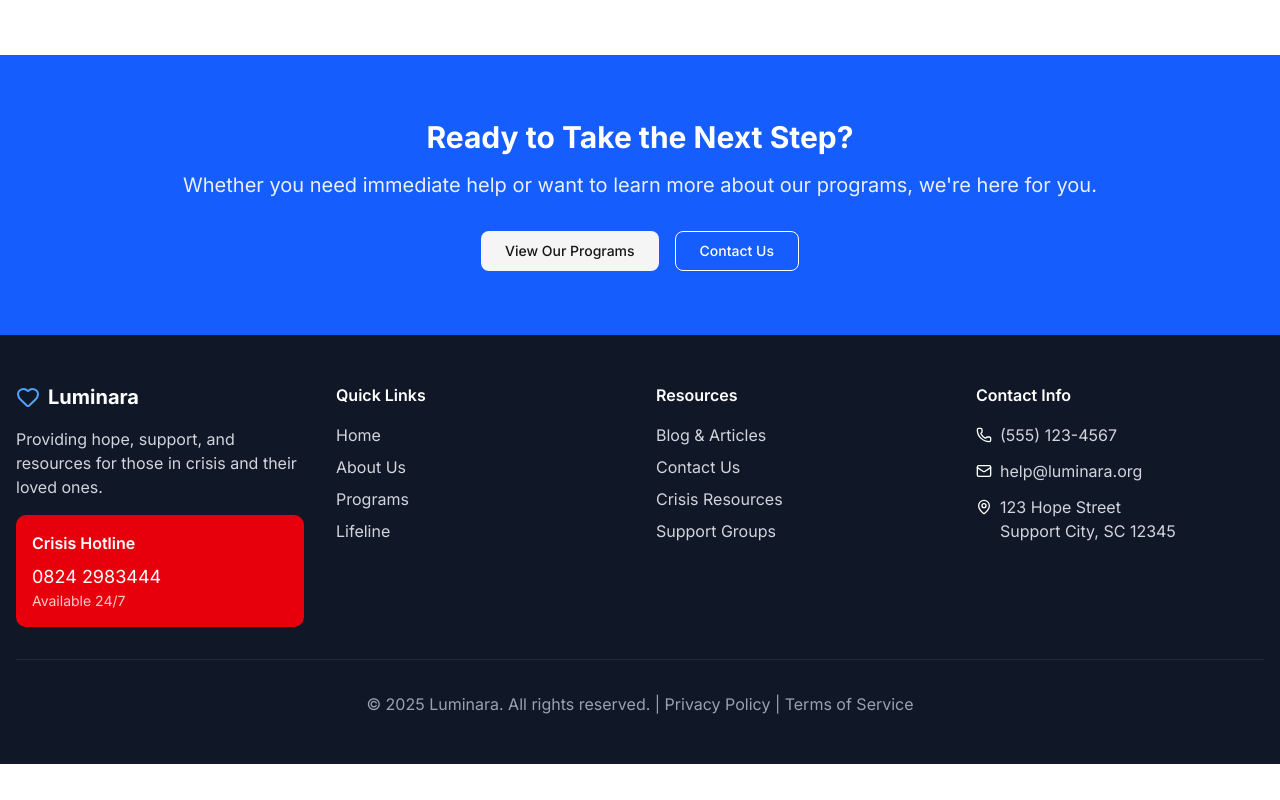
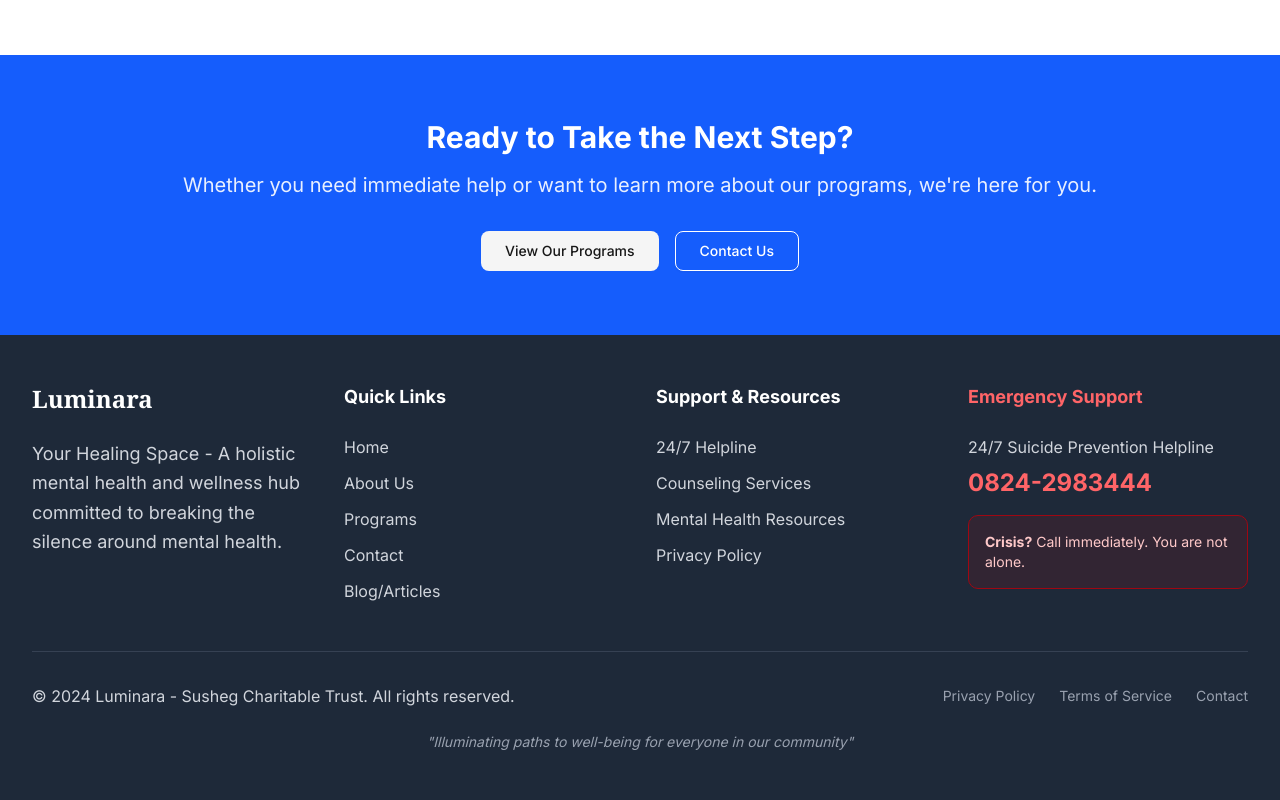
Before and after one commit to UthpalSuvarna/luminara, a Next.js app in the folder frontend/: page / in a window 1280 px wide. Shown: the part 1462-2262 px from the top of the page. Before the commit the page ends 2226 px from the top, so only its background shows below. Built offline with nearby package versions, Linux system fonts and the light colour scheme.

Commit message:
Updated footer

```diff
--- a/frontend/src/components/footer.tsx
+++ b/frontend/src/components/footer.tsx
@@ -1,103 +1,125 @@
 import Link from "next/link"
-import { Heart, Phone, Mail, MapPin } from "lucide-react"
 
 export function Footer() {
   return (
-    <footer className="bg-gray-900 text-white">
-      <div className="container mx-auto px-4 py-12">
-        <div className="grid grid-cols-1 md:grid-cols-4 gap-8">
+    <footer className="bg-gray-800 text-white py-12">
+      <div className="max-w-7xl mx-auto px-4 sm:px-6 lg:px-8">
+        <div className="grid md:grid-cols-4 gap-8">
           <div>
-            <div className="flex items-center gap-2 mb-4">
-              <Heart className="h-6 w-6 text-blue-400" />
-              <span className="text-xl font-bold">Luminara</span>
-            </div>
-            <p className="text-gray-300 mb-4">
-              Providing hope, support, and resources for those in crisis and their loved ones.
+            <h3 className="text-2xl font-bold mb-6 font-serif">Luminara</h3>
+            <p className="text-gray-300 text-lg leading-relaxed font-sans">
+              Your Healing Space - A holistic mental health and wellness hub committed to breaking the silence around
+              mental health.
             </p>
-            <div className="bg-red-600 p-4 rounded-lg">
-              <p className="font-semibold mb-2">Crisis Hotline</p>
-              <p className="text-lg">0824 2983444</p>
-              <p className="text-sm text-red-200">Available 24/7</p>
-            </div>
           </div>
 
           <div>
-            <h3 className="font-semibold mb-4">Quick Links</h3>
-            <ul className="space-y-2">
+            <h4 className="font-bold mb-6 text-lg font-sans">Quick Links</h4>
+            <ul className="space-y-3 text-base font-sans">
               <li>
-                <Link href="/" className="text-gray-300 hover:text-white">
+                <Link href="/" className="text-gray-300 hover:text-white transition-colors duration-200">
                   Home
                 </Link>
               </li>
               <li>
-                <Link href="/about" className="text-gray-300 hover:text-white">
+                <Link href="/about" className="text-gray-300 hover:text-white transition-colors duration-200">
                   About Us
                 </Link>
               </li>
               <li>
-                <Link href="/programs" className="text-gray-300 hover:text-white">
+                <Link href="/programs" className="text-gray-300 hover:text-white transition-colors duration-200">
                   Programs
                 </Link>
               </li>
               <li>
-                <Link href="/lifeline" className="text-gray-300 hover:text-white">
-                  Lifeline
+                <Link href="/contact" className="text-gray-300 hover:text-white transition-colors duration-200">
+                  Contact
+                </Link>
+              </li>
+              <li>
+                <Link href="/blog" className="text-gray-300 hover:text-white transition-colors duration-200">
+                  Blog/Articles
                 </Link>
               </li>
             </ul>
           </div>
 
           <div>
-            <h3 className="font-semibold mb-4">Resources</h3>
-            <ul className="space-y-2">
+            <h4 className="font-bold mb-6 text-lg font-sans">Support & Resources</h4>
+            <ul className="space-y-3 text-base font-sans">
               <li>
-                <Link href="/blog" className="text-gray-300 hover:text-white">
-                  Blog & Articles
+                <Link href="/helpline" className="text-gray-300 hover:text-white transition-colors duration-200">
+                  24/7 Helpline
                 </Link>
               </li>
               <li>
-                <Link href="/contact" className="text-gray-300 hover:text-white">
-                  Contact Us
+                <Link href="/programs" className="text-gray-300 hover:text-white transition-colors duration-200">
+                  Counseling Services
                 </Link>
               </li>
               <li>
-                <Link href="#" className="text-gray-300 hover:text-white">
-                  Crisis Resources
+                <Link href="/blog" className="text-gray-300 hover:text-white transition-colors duration-200">
+                  Mental Health Resources
                 </Link>
               </li>
               <li>
-                <Link href="#" className="text-gray-300 hover:text-white">
-                  Support Groups
+                <Link href="/privacy" className="text-gray-300 hover:text-white transition-colors duration-200">
+                  Privacy Policy
                 </Link>
               </li>
             </ul>
           </div>
 
           <div>
-            <h3 className="font-semibold mb-4">Contact Info</h3>
-            <div className="space-y-3">
-              <div className="flex items-center gap-2">
-                <Phone className="h-4 w-4" />
-                <span className="text-gray-300">(555) 123-4567</span>
-              </div>
-              <div className="flex items-center gap-2">
-                <Mail className="h-4 w-4" />
-                <span className="text-gray-300">help@luminara.org</span>
-              </div>
-              <div className="flex items-start gap-2">
-                <MapPin className="h-4 w-4 mt-1" />
-                <span className="text-gray-300">
-                  123 Hope Street
-                  <br />
-                  Support City, SC 12345
-                </span>
-              </div>
+            <h4 className="font-bold mb-6 text-lg text-red-400 font-sans">Emergency Support</h4>
+            <div className="mb-4">
+              <p className="text-base text-gray-300 mb-2 font-sans">24/7 Suicide Prevention Helpline</p>
+              <p className="text-2xl font-bold text-red-400 font-mono mb-4">0824-2983444</p>
+            </div>
+            <div className="bg-red-900/20 p-4 rounded-lg border border-red-800">
+              <p className="text-sm text-red-200 font-sans">
+                <strong>Crisis?</strong> Call immediately. You are not alone.
+              </p>
             </div>
           </div>
         </div>
 
-        <div className="border-t border-gray-800 mt-8 pt-8 text-center text-gray-400">
-          <p>&copy; {new Date().getFullYear()} Luminara. All rights reserved. | Privacy Policy | Terms of Service</p>
+        {/* Divider */}
+        <div className="border-t border-gray-700 mt-12 pt-8">
+          <div className="flex flex-col md:flex-row justify-between items-center">
+            <div className="mb-4 md:mb-0">
+              <p className="text-gray-300 text-base font-sans">
+                © 2024 Luminara - Susheg Charitable Trust. All rights reserved.
+              </p>
+            </div>
+            <div className="flex space-x-6">
+              <Link
+                href="/privacy"
+                className="text-gray-400 hover:text-white text-sm font-sans transition-colors duration-200"
+              >
+                Privacy Policy
+              </Link>
+              <Link
+                href="/terms"
+                className="text-gray-400 hover:text-white text-sm font-sans transition-colors duration-200"
+              >
+                Terms of Service
+              </Link>
+              <Link
+                href="/contact"
+                className="text-gray-400 hover:text-white text-sm font-sans transition-colors duration-200"
+              >
+                Contact
+              </Link>
+            </div>
+          </div>
+
+          {/* Mission Statement */}
+          <div className="mt-6 text-center">
+            <p className="text-gray-400 text-sm italic font-sans">
+              "Illuminating paths to well-being for everyone in our community"
+            </p>
+          </div>
         </div>
       </div>
     </footer>
```
